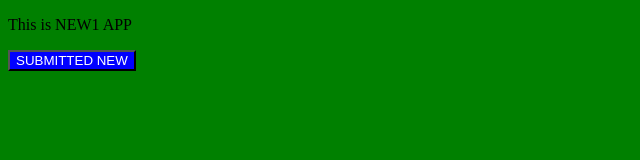
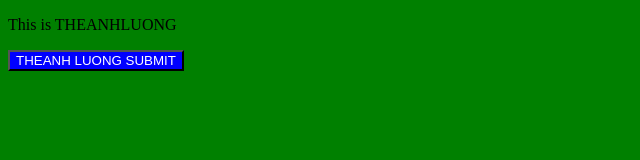
Before and after one commit to Thealuong/git---tutorial, a plain HTML site: page index.html in a window 1280 px wide. Shown: the whole page, without its empty margins (0-640 px from the left). Drawn offline with Linux system fonts and the light colour scheme.

Commit message:
UPDATE THEANHLUONG

```diff
--- a/index.html
+++ b/index.html
@@ -8,8 +8,8 @@
     <link rel="stylesheet" href="index2.css">
 </head>
 <body>
-    <p>This is NEW1 APP</p>
-    <button>SUBMITTED NEW</button>
+    <p>This is THEANHLUONG</p>
+    <button>THEANH LUONG SUBMIT</button>
 </body>
 </html>
 <!-- PowerShell
@@ -21,6 +21,9 @@
      git log                                   : xem lich su commited
      git branch                                : xem tren local co cac nhanh nao
      git checkout -b theanhluong               : tao nhanh
+     git restore --stage theanhluong.css       : chuyen ve THU MUC LAM VIEC
+     git chechout main                         : chuyen ve nhanh main
+     git merge theanhluong                     : chuyen tu nhanh theanhluong ve nhanh main
 
 -->
     <!-- ---------------------------------------------------------- -->
@@ -31,6 +34,16 @@
     ------- (+) git add index.html  ->| index.html   |
     -------------------------------------------------|---------------
     (+) git commit -m " add index.html files" ->     |  index.html (git log : check)
+=======================================================================================
+*main
+    updated index.html 2 files
+    updated index.html files
+    add css files
+*body-style
+    updated body-style & index.html
+
+
+
 -->
  <!-- IIIIIIIIIIIIIIIIIIIIIIIIIIIIIIIIIIIIIIIIIIIIIIIIIIIIIIIIIIIIIIIIIIIIIIIII -->
         <!--
```
